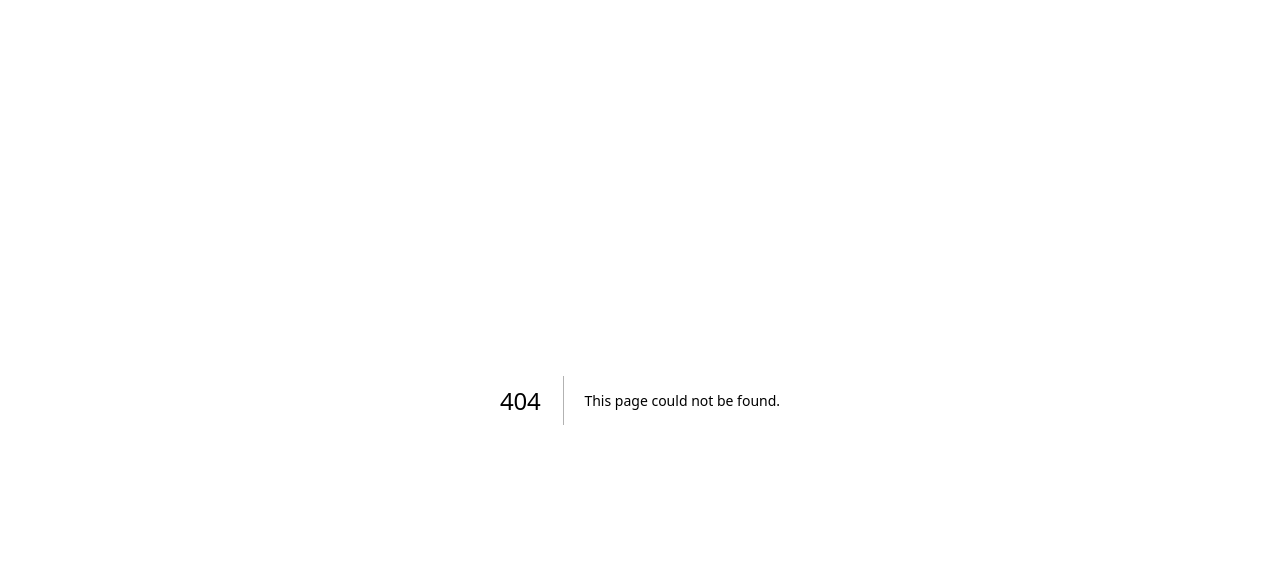
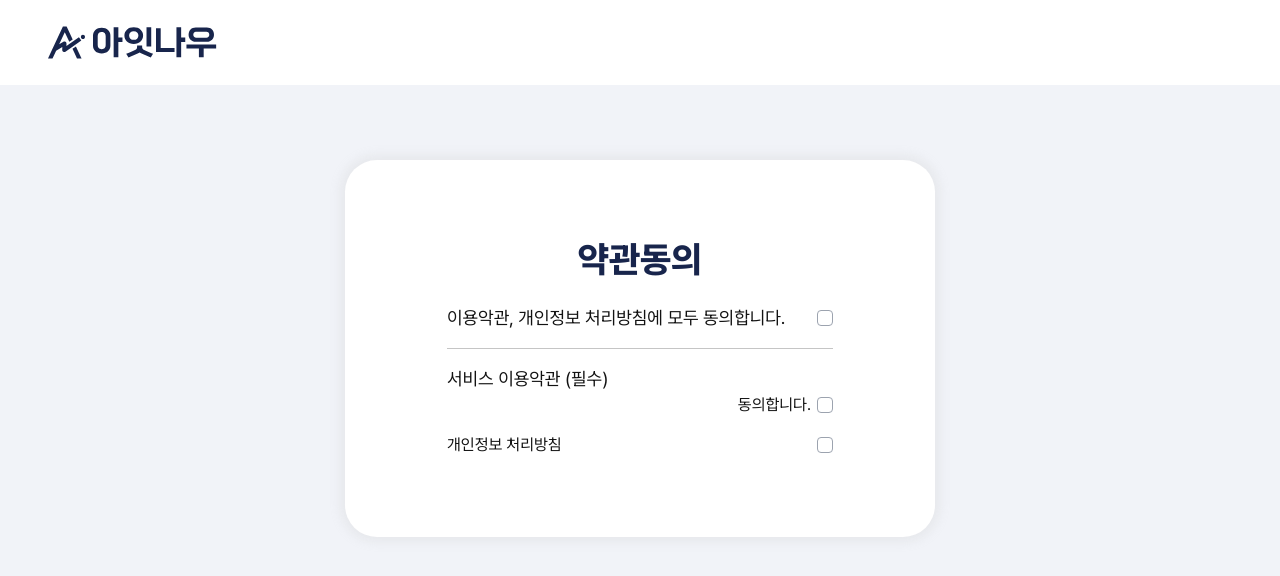
Before and after one commit to spectrum-6/Team-6-Aightnow, a Next.js app: page /signUp/agreement in a window 1280 px wide. Before the commit this address had no page. Shown: the top 576 px of the page. Built offline with nearby package versions, Linux system fonts and the light colour scheme.

Commit message:
Feat: 약관동의 페이지 생성

```diff
--- a/src/app/(account)/findPassword/page.tsx
+++ b/src/app/(account)/findPassword/page.tsx
@@ -1,3 +1,6 @@
+import TextButton from "@/components/Button/TextButton";
+import Popup from "@/components/Popup";
+import PopupTitle from "@/components/PopupTitle";
 import AccountFormBox from "@/containers/account/AccountFormBox";
 import FindPasswordForm from "@/containers/account/findPassword/FindPasswordForm";
 
@@ -10,6 +13,14 @@ export default function FindPassword() {
         </h3>
 
         <FindPasswordForm />
+
+        <Popup title="임시 비밀번호가 발급되었습니다.">
+          <PopupTitle
+            subTitle={`이메일을 확인하여 임시 비밀번호로
+재로그인 후 비밀번호를 변경해주세요.`}
+          ></PopupTitle>
+          <TextButton>오케이</TextButton>
+        </Popup>
       </AccountFormBox>
     </>
   );
--- /dev/null
+++ b/src/app/(account)/signUp/agreement/page.tsx
@@ -0,0 +1,79 @@
+"use client";
+
+import Checkbox from "@/components/Checkbox";
+import AccountFormBox from "@/containers/account/AccountFormBox";
+import { useEffect, useState } from "react";
+
+export default function Agreement() {
+  const [isCheckedAllAgree, setCheckedAllAgree] = useState(false);
+  const [isAgreeTerms, setAgreeTerms] = useState(false);
+  const [isAgreePolicy, setAgreePolicy] = useState(false);
+
+  const handleAllCheck = () => {
+    if (isCheckedAllAgree) {
+      setAgreeTerms(false);
+      setAgreePolicy(false);
+      setCheckedAllAgree(false);
+    } else {
+      setAgreeTerms(true);
+      setAgreePolicy(true);
+      setCheckedAllAgree(true);
+    }
+  };
+
+  useEffect(() => {
+    if (isAgreeTerms && isAgreePolicy) {
+      setCheckedAllAgree(true);
+    } else {
+      setCheckedAllAgree(false);
+    }
+  }, [isAgreeTerms, isAgreePolicy]);
+
+  return (
+    <>
+      <AccountFormBox>
+        <h3 className="text-navy-900 font-extrabold text-center mb-6">
+          약관동의
+        </h3>
+        <form className="flex flex-col gap-4 text-grayscale-900">
+          <div className="flex justify-between">
+            <p className="text-lg">
+              이용악관, 개인정보 처리방침에 모두 동의합니다.
+            </p>
+            <Checkbox
+              id="allAgree"
+              name="allAgree"
+              checked={isCheckedAllAgree}
+              onChange={handleAllCheck}
+            />
+          </div>
+
+          <div className="w-full h-px bg-grayscale-300"></div>
+
+          <div className="flex flex-col">
+            <p className="text-lg">서비스 이용악관 (필수)</p>
+            <div className="flex justify-end">
+              <p className="text-base mr-1.5">동의합니다.</p>
+              <Checkbox
+                id="terms"
+                name="terms"
+                checked={isAgreeTerms}
+                onChange={(e) => setAgreeTerms((prev) => !prev)}
+              />
+            </div>
+          </div>
+
+          <div className="flex justify-between">
+            <p>개인정보 처리방침</p>
+            <Checkbox
+              id="policy"
+              name="policy"
+              checked={isAgreePolicy}
+              onChange={(e) => setAgreePolicy((prev) => !prev)}
+            />
+          </div>
+        </form>
+      </AccountFormBox>
+    </>
+  );
+}
```
